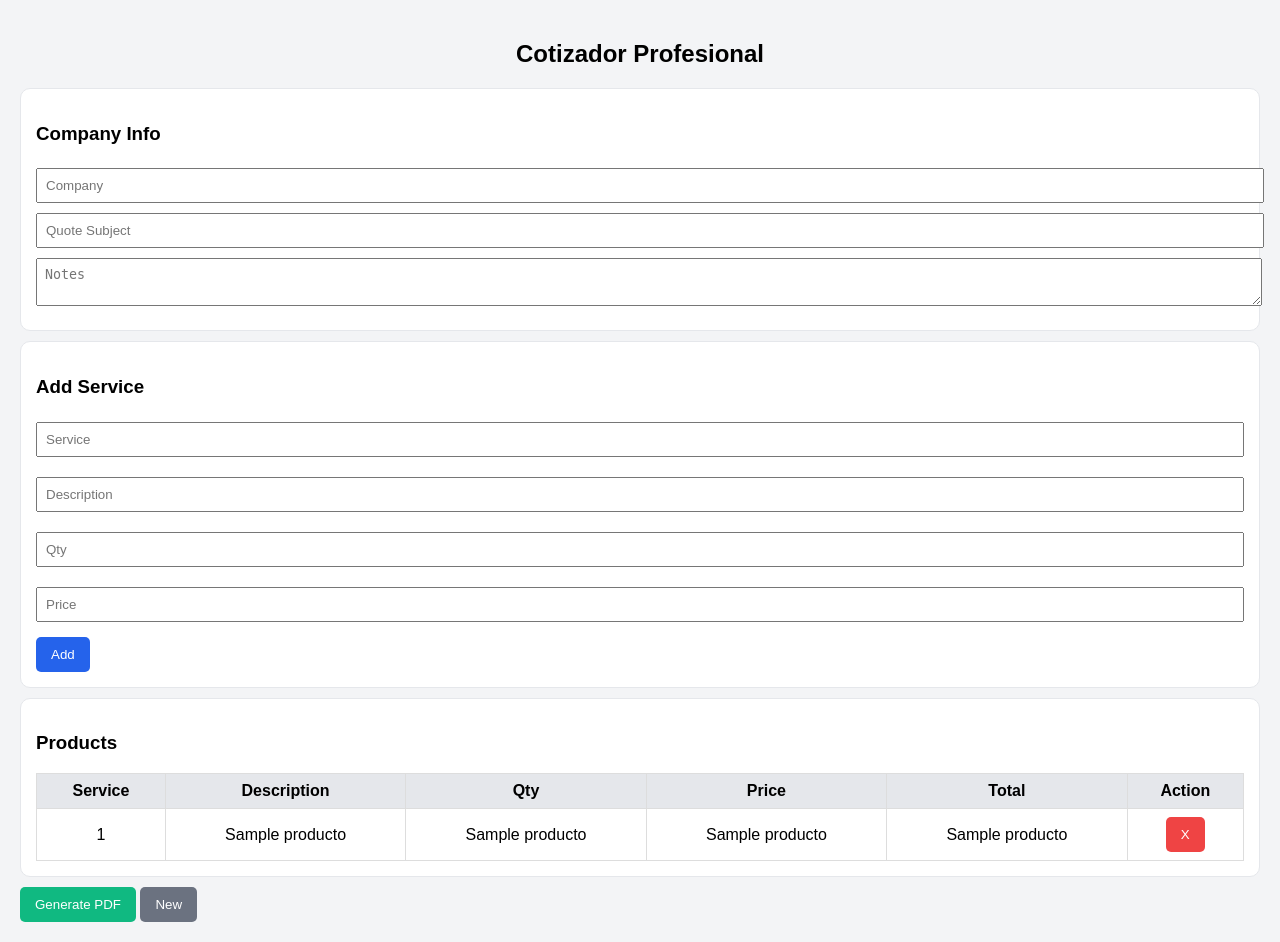
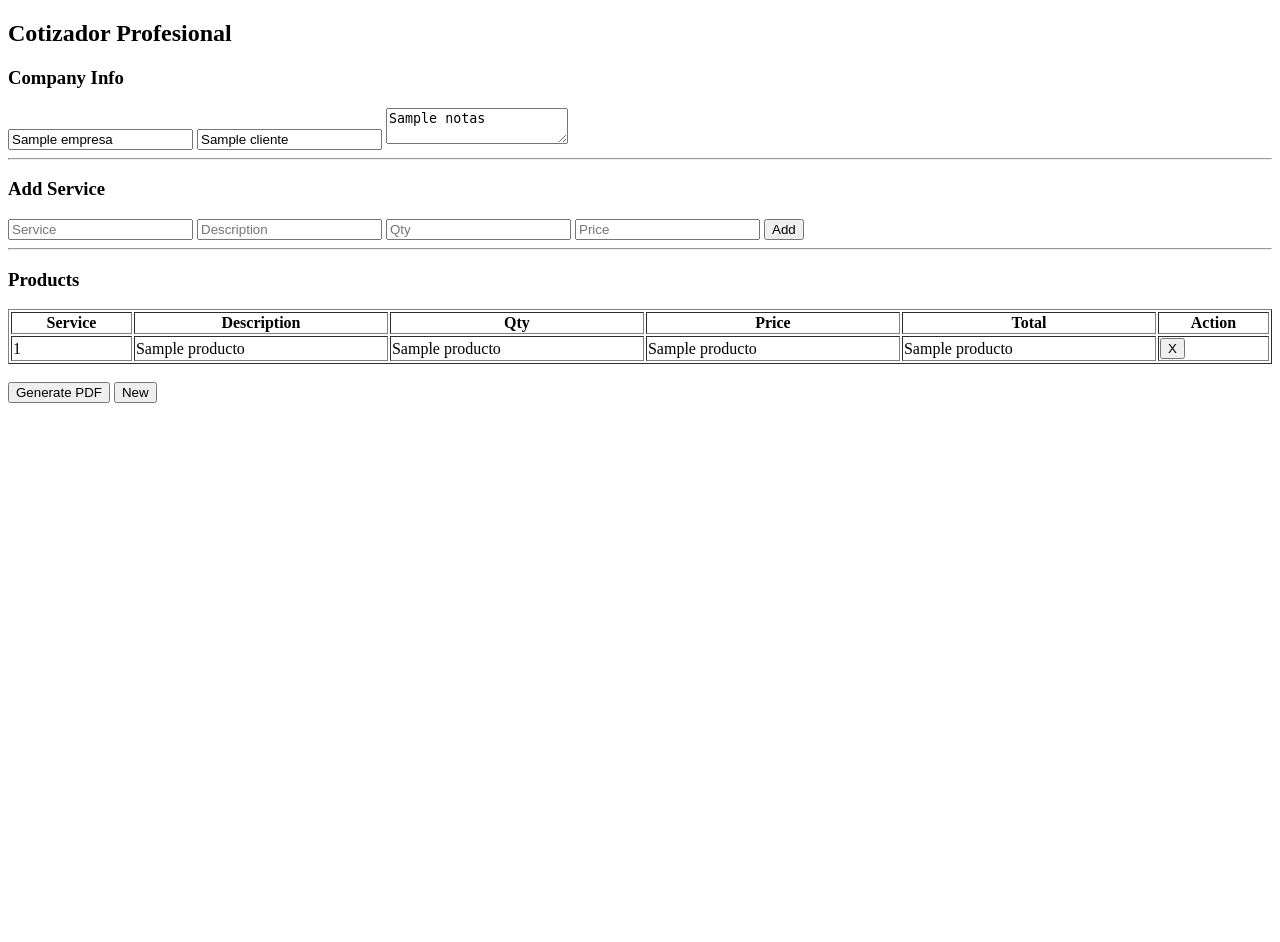
Before and after one commit to gabrielzr601/cotizador-web, a Flask app: template templates/index.html in a window 1280 px wide. After the commit the page ends 403 px from the top, so only its background shows below. Run offline with Flask 3, Linux system fonts and the light colour scheme; the template is opened without the code that fills it: most values are stand-ins (such as "Sample title", 1, 10 or a date in 2020).

Commit message:
cambio de cod

```diff
--- a/app.py
+++ b/app.py
@@ -3,8 +3,7 @@ from reportlab.lib.pagesizes import letter
 from reportlab.platypus import SimpleDocTemplate, Table, TableStyle, Paragraph, Spacer
 from reportlab.lib import colors
 from reportlab.lib.styles import getSampleStyleSheet
-import datetime
-import os
+import io
 
 app = Flask(__name__)
 
@@ -12,170 +11,90 @@ productos = []
 
 @app.route("/", methods=["GET", "POST"])
 def index():
+
     global productos
+
+    empresa = ""
+    cliente = ""
+    notas = ""
 
     if request.method == "POST":
 
-        action = request.form.get("action")
+        # 🔥 SIEMPRE CAPTURAR CAMPOS
+        empresa = request.form.get("empresa", "")
+        cliente = request.form.get("cliente", "")
+        notas = request.form.get("notas", "")
 
-        # ===== AGREGAR =====
-        if action == "agregar":
-            servicio = request.form.get("servicio", "")
-            desc = request.form.get("desc", "")
-            qty = request.form.get("qty", "0")
-            precio = request.form.get("precio", "0")
+        servicio = request.form.get("servicio", "")
+        desc = request.form.get("desc", "")
+        qty = request.form.get("qty", "")
+        precio = request.form.get("precio", "")
 
-            try:
+        # BOTÓN AGREGAR
+        if "agregar" in request.form:
+            if servicio and qty and precio:
                 total = float(qty) * float(precio)
                 productos.append([servicio, desc, qty, precio, total])
-            except:
-                pass
 
-        # ===== ELIMINAR =====
-        elif action == "eliminar":
-            try:
-                i = int(request.form.get("index"))
-                productos.pop(i)
-            except:
-                pass
+        # BOTÓN ELIMINAR
+        if "eliminar" in request.form:
+            idx = int(request.form["eliminar"])
+            if 0 <= idx < len(productos):
+                productos.pop(idx)
 
-        # ===== NUEVO =====
-        elif action == "nuevo":
+        # BOTÓN NUEVO
+        if "nuevo" in request.form:
             productos = []
+            empresa = ""
+            cliente = ""
+            notas = ""
 
-        # ===== PDF =====
-        elif action == "pdf":
+        # BOTÓN PDF
+        if "pdf" in request.form:
+            return generar_pdf(empresa, cliente, notas, productos)
 
-            empresa = request.form.get("empresa", "")
-            quote_subject = request.form.get("cliente", "")
-            notas = request.form.get("notas", "")
+    return render_template(
+        "index.html",
+        productos=productos,
+        empresa=empresa,
+        cliente=cliente,
+        notas=notas
+    )
 
-            print("FORM DEBUG:", request.form.to_dict())  # 🔥 DEBUG
 
-            fecha = datetime.datetime.now().strftime("%Y-%m-%d")
-            nombre_archivo = "cotizacion.pdf"
+def generar_pdf(empresa, cliente, notas, productos):
+    buffer = io.BytesIO()
+    doc = SimpleDocTemplate(buffer, pagesize=letter)
 
-            pdf = SimpleDocTemplate(nombre_archivo, pagesize=letter)
-            styles = getSampleStyleSheet()
-            elements = []
+    styles = getSampleStyleSheet()
+    elements = []
 
-            # ================= HEADER =================
-            header_data = [
-                [
-                    Paragraph(f"<b>{empresa}</b>", styles["Heading1"]),
-                    Paragraph("""
-                    <para align=right>
-                    432-232-4434<br/>
-                    ottovasquez19@gmail.com<br/>
-                    1720 Triumph Trl, Arlington, TX 76002
-                    </para>
-                    """, styles["Normal"])
-                ]
-            ]
+    # 🟢 ENCABEZADO
+    elements.append(Paragraph(f"<b>Company:</b> {empresa}", styles["Normal"]))
+    elements.append(Paragraph(f"<b>Quote Subject:</b> {cliente}", styles["Normal"]))
+    elements.append(Paragraph(f"<b>Notes:</b> {notas}", styles["Normal"]))
+    elements.append(Spacer(1, 12))
 
-            header_table = Table(header_data, colWidths=[300, 250])
-            header_table.setStyle(TableStyle([
-                ("VALIGN", (0,0), (-1,-1), "TOP"),
-                ("ALIGN", (1,0), (1,0), "RIGHT"),
-                ("BOTTOMPADDING", (0,0), (-1,-1), 20),
-            ]))
+    # 🟢 TABLA
+    data = [["Service", "Description", "Qty", "Price", "Total"]]
 
-            elements.append(header_table)
+    for p in productos:
+        data.append(p)
 
-            # ================= QUOTE INFO =================
-            info_data = [
-                [
-                    Paragraph("<b>Company</b>", styles["Heading3"]),
-                    "",
-                    Paragraph("<b>Quote Subject</b>", styles["Heading3"])
-                ],
-                [
-                    Paragraph(empresa, styles["Normal"]),
-                    "",
-                    Paragraph(quote_subject, styles["Normal"])
-                ],
-                [
-                    "",
-                    "",
-                    Paragraph("<b>Quote Date</b>", styles["Heading3"])
-                ],
-                [
-                    "",
-                    "",
-                    fecha
-                ]
-            ]
+    table = Table(data)
+    table.setStyle(TableStyle([
+        ("BACKGROUND", (0, 0), (-1, 0), colors.grey),
+        ("TEXTCOLOR", (0, 0), (-1, 0), colors.white),
+        ("GRID", (0, 0), (-1, -1), 0.5, colors.black),
+    ]))
 
-            info_table = Table(info_data, colWidths=[200, 200, 150])
-            info_table.setStyle(TableStyle([
-                ("GRID", (0,0), (-1,-1), 0.2, colors.grey),
-                ("VALIGN", (0,0), (-1,-1), "TOP"),
-                ("BOTTOMPADDING", (0,0), (-1,-1), 8),
-            ]))
+    elements.append(table)
 
-            elements.append(info_table)
-            elements.append(Spacer(1, 20))
+    doc.build(elements)
+    buffer.seek(0)
 
-            # ================= PRODUCT TABLE =================
-            data = [["Service", "Description", "Qty", "Price", "Total"]]
-
-            for p in productos:
-                data.append([
-                    p[0],
-                    p[1],
-                    p[2],
-                    f"${float(p[3]):.2f}",
-                    f"${p[4]:.2f}"
-                ])
-
-            table = Table(data, colWidths=[120, 180, 50, 80, 80])
-            table.setStyle(TableStyle([
-                ("BACKGROUND", (0,0), (-1,0), colors.lightgrey),
-                ("GRID", (0,0), (-1,-1), 0.5, colors.grey),
-                ("FONTNAME", (0,0), (-1,0), "Helvetica-Bold"),
-                ("ALIGN", (2,1), (-1,-1), "CENTER"),
-            ]))
-
-            elements.append(table)
-            elements.append(Spacer(1, 20))
-
-            # ================= TOTALS =================
-            subtotal = sum([p[4] for p in productos])
-            rough = subtotal * 0.60
-            final = subtotal * 0.40
-
-            totals_data = [
-                ["Total", f"${subtotal:.2f}"],
-                ["Rough-in (60%)", f"${rough:.2f}"],
-                ["Final (40%)", f"${final:.2f}"],
-            ]
-
-            totals_table = Table(totals_data, colWidths=[150, 100])
-            totals_table.setStyle(TableStyle([
-                ("GRID", (0,0), (-1,-1), 0.5, colors.grey),
-                ("BACKGROUND", (0,0), (-1,0), colors.lightgrey),
-                ("ALIGN", (1,0), (-1,-1), "RIGHT"),
-            ]))
-
-            wrapper = Table([[totals_table]], colWidths=[500])
-            wrapper.setStyle(TableStyle([
-                ("ALIGN", (0,0), (-1,-1), "RIGHT"),
-            ]))
-
-            elements.append(wrapper)
-            elements.append(Spacer(1, 20))
-
-            # ================= NOTES =================
-            elements.append(Paragraph("<b>Notes</b>", styles["Heading3"]))
-            elements.append(Paragraph(notas, styles["Normal"]))
-
-            pdf.build(elements)
-
-            return send_file(nombre_archivo, as_attachment=True)
-
-    return render_template("index.html", productos=productos)
+    return send_file(buffer, as_attachment=True, download_name="quote.pdf")
 
 
 if __name__ == "__main__":
-    port = int(os.environ.get("PORT", 5000))
-    app.run(host="0.0.0.0", port=port)
+    app.run(debug=True)
--- a/templates/index.html
+++ b/templates/index.html
@@ -2,64 +2,6 @@
 <html>
 <head>
     <title>Cotizador</title>
-
-    <style>
-        body {
-            font-family: Arial;
-            background: #f3f4f6;
-            margin: 0;
-            padding: 20px;
-        }
-
-        h2 { text-align: center; }
-
-        .card {
-            background: white;
-            padding: 15px;
-            margin: 10px 0;
-            border-radius: 10px;
-            border: 1px solid #e5e7eb;
-        }
-
-        input, textarea {
-            width: 100%;
-            padding: 8px;
-            margin: 5px 0;
-        }
-
-        .row {
-            display: flex;
-            gap: 10px;
-            flex-wrap: wrap;
-        }
-
-        button {
-            padding: 10px 15px;
-            border: none;
-            cursor: pointer;
-            color: white;
-            border-radius: 5px;
-        }
-
-        .blue { background: #2563eb; }
-        .red { background: #ef4444; }
-        .green { background: #10b981; }
-        .gray { background: #6b7280; }
-
-        table {
-            width: 100%;
-            border-collapse: collapse;
-            background: white;
-        }
-
-        th, td {
-            border: 1px solid #ddd;
-            padding: 8px;
-            text-align: center;
-        }
-
-        th { background: #e5e7eb; }
-    </style>
 </head>
 
 <body>
@@ -68,34 +10,28 @@
 
 <form method="POST">
 
-    <!-- COMPANY -->
-    <div class="card">
     <h3>Company Info</h3>
 
-        <input name="empresa" placeholder="Company">
-        <input name="cliente" placeholder="Quote Subject">
-        <textarea name="notas" placeholder="Notes"></textarea>
-    </div>
+    <input name="empresa" placeholder="Company" value="{{empresa}}">
+    <input name="cliente" placeholder="Quote Subject" value="{{cliente}}">
+    <textarea name="notas" placeholder="Notes">{{notas}}</textarea>
 
-    <!-- PRODUCT -->
-    <div class="card">
+    <hr>
+
     <h3>Add Service</h3>
 
-        <div class="row">
     <input name="servicio" placeholder="Service">
     <input name="desc" placeholder="Description">
     <input name="qty" placeholder="Qty">
     <input name="precio" placeholder="Price">
 
-            <button type="submit" class="blue" name="action" value="agregar">Add</button>
-        </div>
-    </div>
+    <button type="submit" name="agregar">Add</button>
 
-    <!-- TABLE -->
-    <div class="card">
+    <hr>
+
     <h3>Products</h3>
 
-        <table>
+    <table border="1" width="100%">
         <tr>
             <th>Service</th>
             <th>Description</th>
@@ -113,27 +49,16 @@
             <td>{{p[3]}}</td>
             <td>{{p[4]}}</td>
             <td>
-                    <button type="submit"
-                            class="red"
-                            name="action"
-                            value="eliminar"
-                            formaction="?index={{loop.index0}}">
-                        X
-                    </button>
+                <button type="submit" name="eliminar" value="{{loop.index0}}">X</button>
             </td>
         </tr>
         {% endfor %}
     </table>
-    </div>
 
-    <!-- ACTION BUTTONS -->
-    <button type="submit" class="green" name="action" value="pdf">
-        Generate PDF
-    </button>
+    <br>
 
-    <button type="submit" class="gray" name="action" value="nuevo">
-        New
-    </button>
+    <button type="submit" name="pdf">Generate PDF</button>
+    <button type="submit" name="nuevo">New</button>
 
 </form>
 
```
Lines whose indentation alone changed are shown as unchanged.
